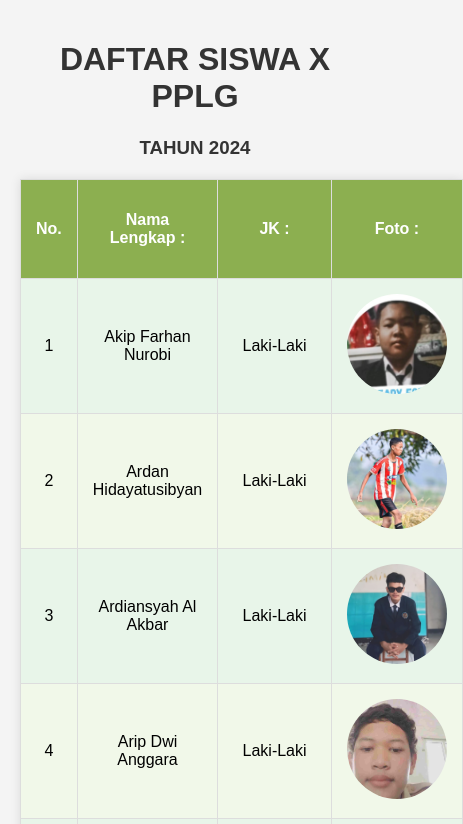
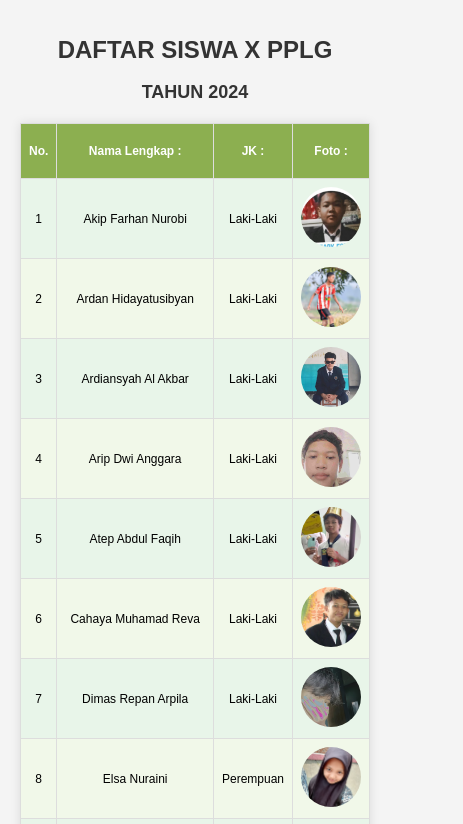
Before and after one commit to Mytzcodes/Projek-Sakti, a plain HTML site: page index.html in a window 390 px wide. Shown: the top 824 px of the page, 463 px wide, since content can reach past the window. Drawn offline with Linux system fonts and the light colour scheme.

Commit message:
Update index.html

```diff
--- a/index.html
+++ b/index.html
@@ -5,7 +5,7 @@
 	<meta name="viewport" content="width=device-width, initial-scale=1">
 	<title>Daftar siswa</title>
 	<style type="text/css">
-        body {
+       body {
             font-family: Arial, sans-serif;
             background-color: #f4f4f4;
             margin: 0;
@@ -19,6 +19,7 @@
 
         table {
             width: 100%;
+            max-width: 800px; /* Set a max width for the table */
             border-collapse: collapse;
             margin: 20px auto;
             box-shadow: 0 0 10px rgba(0, 0, 0, 0.1);
@@ -50,7 +51,32 @@
             border-radius: 50%;
         }
 
+        /* Responsive Styles */
+        @media (max-width: 768px) {
+            th, td {
+                padding: 10px; /* Reduce padding */
+                font-size: 14px; /* Reduce font size */
+            }
+        }
 
+        @media (max-width: 480px) {
+            h1 {
+                font-size: 24px; /* Smaller heading on mobile */
+            }
+
+            h3 {
+                font-size: 18px; /* Smaller subheading on mobile */
+            }
+
+            th, td {
+                padding: 8px; /* Further reduce padding */
+                font-size: 12px; /* Further reduce font size */
+            }
+
+            img {
+                max-width: 60px; /* Smaller images on very small screens */
+            }
+        }
     </style>
 </head>
 <body>
```
